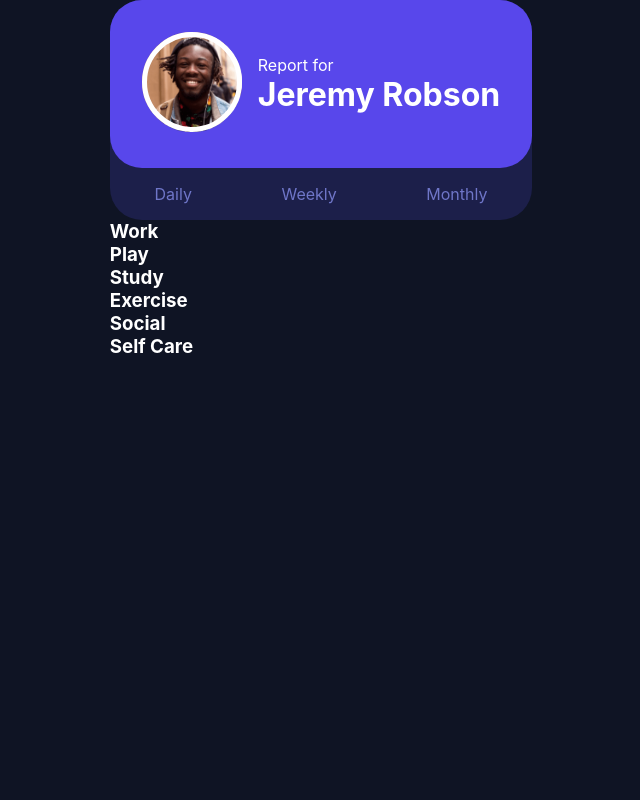
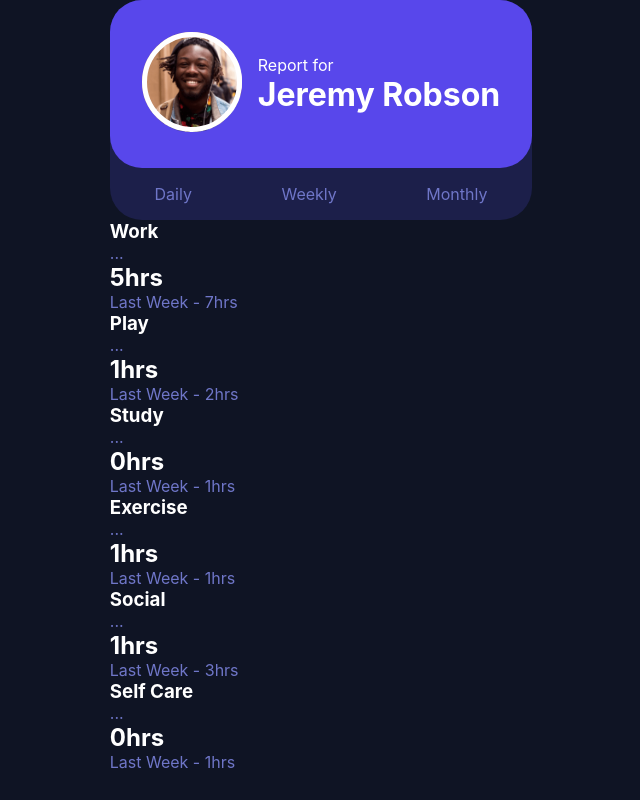
Before and after one commit to KatSchultz/frontend-mentor, a React (Create React App) app in the folder time-tracking-dashboard/: page / in a window 1280 px wide. Shown: the whole page, without its empty margins (319-959 px from the left). Built offline with nearby package versions, Linux system fonts and the light colour scheme.

Commit message:
added timePeriod prop, timers display based on time period selected

```diff
--- a/time-tracking-dashboard/src/components/Profile/Profile.jsx
+++ b/time-tracking-dashboard/src/components/Profile/Profile.jsx
@@ -2,7 +2,7 @@ import React from "react";
 import jeremy from "../../images/image-jeremy.png";
 import "./Profile.css";
 
-export default function Profile() {
+export default function Profile(props) {
   const user = { name: "Jeremy Robson" };
 
   return (
@@ -18,9 +18,11 @@ export default function Profile() {
         </div>
       </div>
       <div className="nav">
-        <div>Daily</div>
-        <div className="">Weekly</div>
-        <div>Monthly</div>
+        <div onClick={props.setDaily}>Daily</div>
+        <div onClick={props.setWeekly} className="">
+          Weekly
+        </div>
+        <div onClick={props.setMonthly}>Monthly</div>
       </div>
     </div>
   );
--- a/time-tracking-dashboard/src/components/TimeTracker.jsx
+++ b/time-tracking-dashboard/src/components/TimeTracker.jsx
@@ -5,6 +5,7 @@ import TimerDisplay from "./TimerDisplay/TimerDisplay";
 
 export default function TimeTracker() {
   const [timerData, setTimerData] = useState([]);
+  const [timePeriod, setTimePeriod] = useState("daily");
 
   useEffect(() => {
     getDataAxios().then((res) => {
@@ -13,14 +14,33 @@ export default function TimeTracker() {
     });
   }, []);
 
+  function setDaily() {
+    setTimePeriod("daily");
+    console.log("set to daily");
+  }
+  function setWeekly() {
+    setTimePeriod("weekly");
+  }
+  function setMonthly() {
+    setTimePeriod("monthly");
+  }
+
   console.log("timerData in TimeTracker: ", timerData);
 
   return (
     <div>
-      <Profile />
+      <Profile
+        setDaily={setDaily}
+        setWeekly={setWeekly}
+        setMonthly={setMonthly}
+      />
       {timerData &&
         timerData.map((timer) => (
-          <TimerDisplay timer={timer} key={timer.title} />
+          <TimerDisplay
+            timer={timer}
+            key={timer.title}
+            timePeriod={timePeriod}
+          />
         ))}
     </div>
   );
--- a/time-tracking-dashboard/src/components/TimerDisplay/TimerDisplay.css
+++ b/time-tracking-dashboard/src/components/TimerDisplay/TimerDisplay.css
@@ -2,3 +2,7 @@ h3,
 h2 {
   color: white;
 }
+
+.timeP {
+  color: hsl(235, 45%, 61%);
+}
--- a/time-tracking-dashboard/src/components/TimerDisplay/TimerDisplay.jsx
+++ b/time-tracking-dashboard/src/components/TimerDisplay/TimerDisplay.jsx
@@ -5,7 +5,36 @@ export default function TimerDisplay(props) {
   return (
     <div className="timer-container">
       <div className="timer-info">
-        <h3>{props.timer.title}</h3>
+        <div className="title">
+          <h3>{props.timer.title}</h3>
+          <p className="timeP">...</p>
+        </div>
+        <div className="time">
+          {props.timePeriod === "daily" && (
+            <>
+              <h2>{props.timer.timeframes.daily.current}hrs</h2>
+              <p className="timeP">
+                Last Week - {props.timer.timeframes.daily.previous}hrs
+              </p>
+            </>
+          )}
+          {props.timePeriod === "weekly" && (
+            <>
+              <h2>{props.timer.timeframes.weekly.current}hrs</h2>
+              <p className="timeP">
+                Last Week - {props.timer.timeframes.weekly.previous}hrs
+              </p>
+            </>
+          )}
+          {props.timePeriod === "monthly" && (
+            <>
+              <h2>{props.timer.timeframes.monthly.current}hrs</h2>
+              <p className="timeP">
+                Last Week - {props.timer.timeframes.monthly.previous}hrs
+              </p>
+            </>
+          )}
+        </div>
       </div>
     </div>
   );
```
